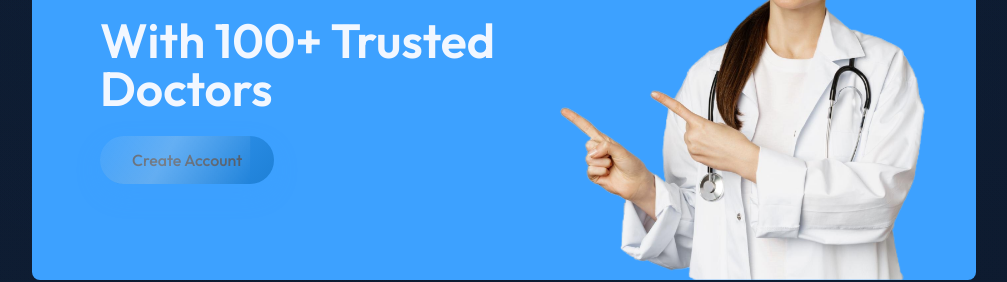
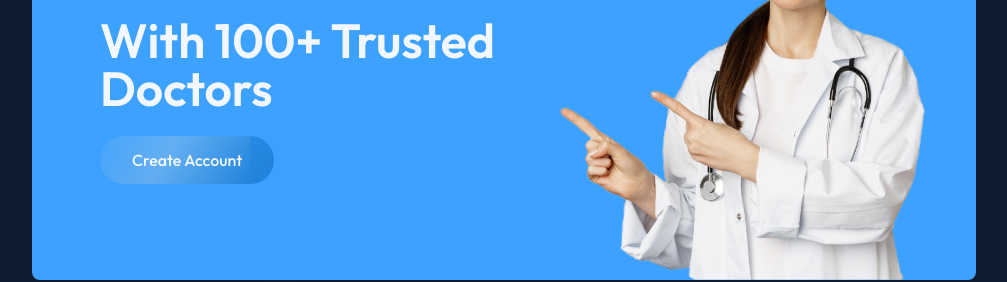
Before and after one commit to Suyash1505/Doctors-Appointment, a React (Vite) app in the folder Frontend/: page / in a window 1280 px wide. Shown: the part 2260-2542 px from the top of the page, without its empty margins (136-1143 px from the left). Built offline with nearby package versions, Linux system fonts and the light colour scheme.

Commit message:
debug in banner.jsx

```diff
--- a/Frontend/src/Components/Banner.jsx
+++ b/Frontend/src/Components/Banner.jsx
@@ -25,7 +25,7 @@ const Banner = () => {
                 <button
                     onClick={() => {navigate('/login'); scrollTo(0,0)}}
                     className='bg-white gap-2 px-8 py-3 mt-6 rounded-full sm:text-base
-                    text-gray-600 text-sm hover:scale-105 transition-all duration-300'>
+                    text-text text-sm hover:scale-105 transition-all duration-300'>
                     Create Account
                 </button>
             </div>
```
